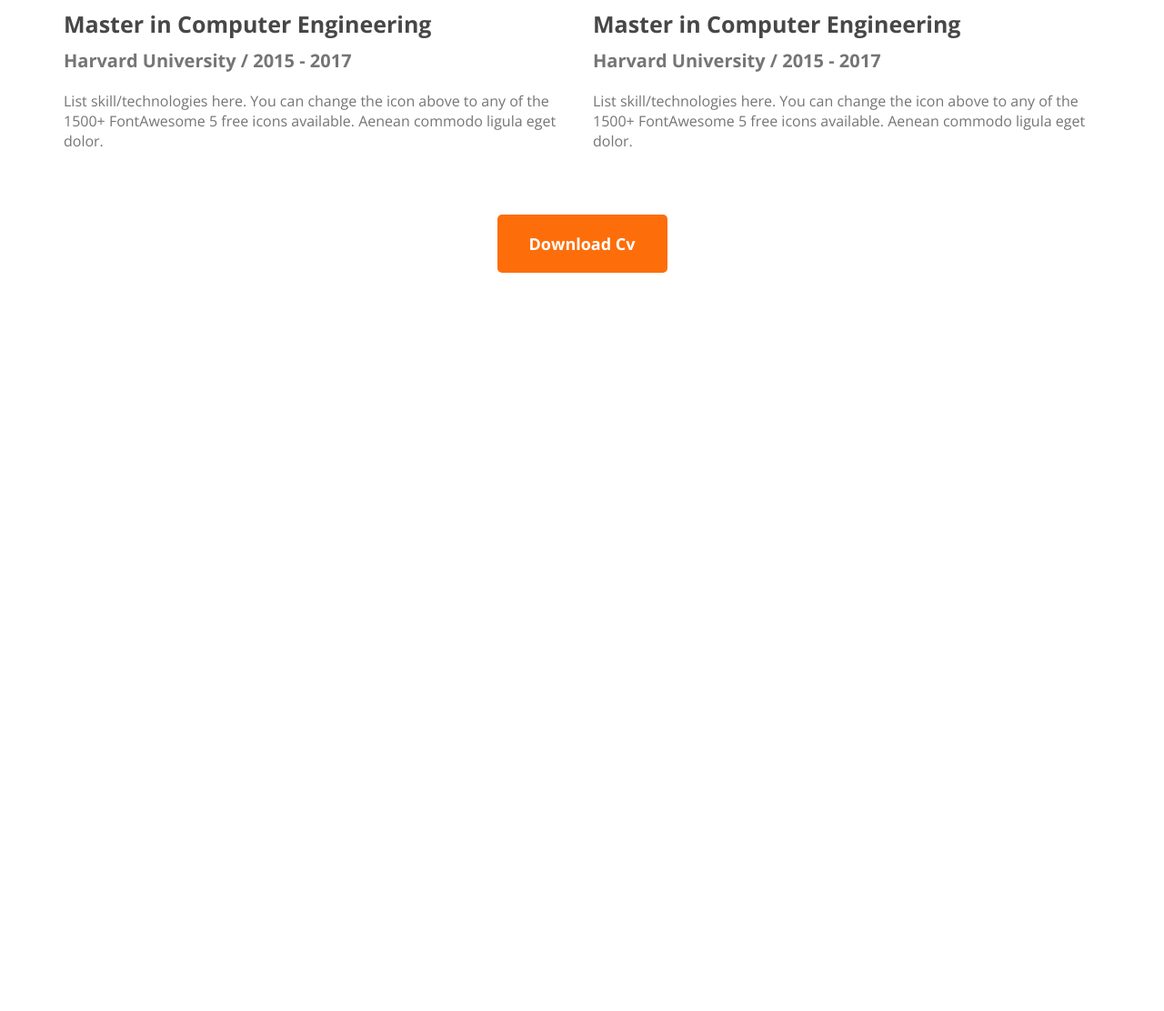
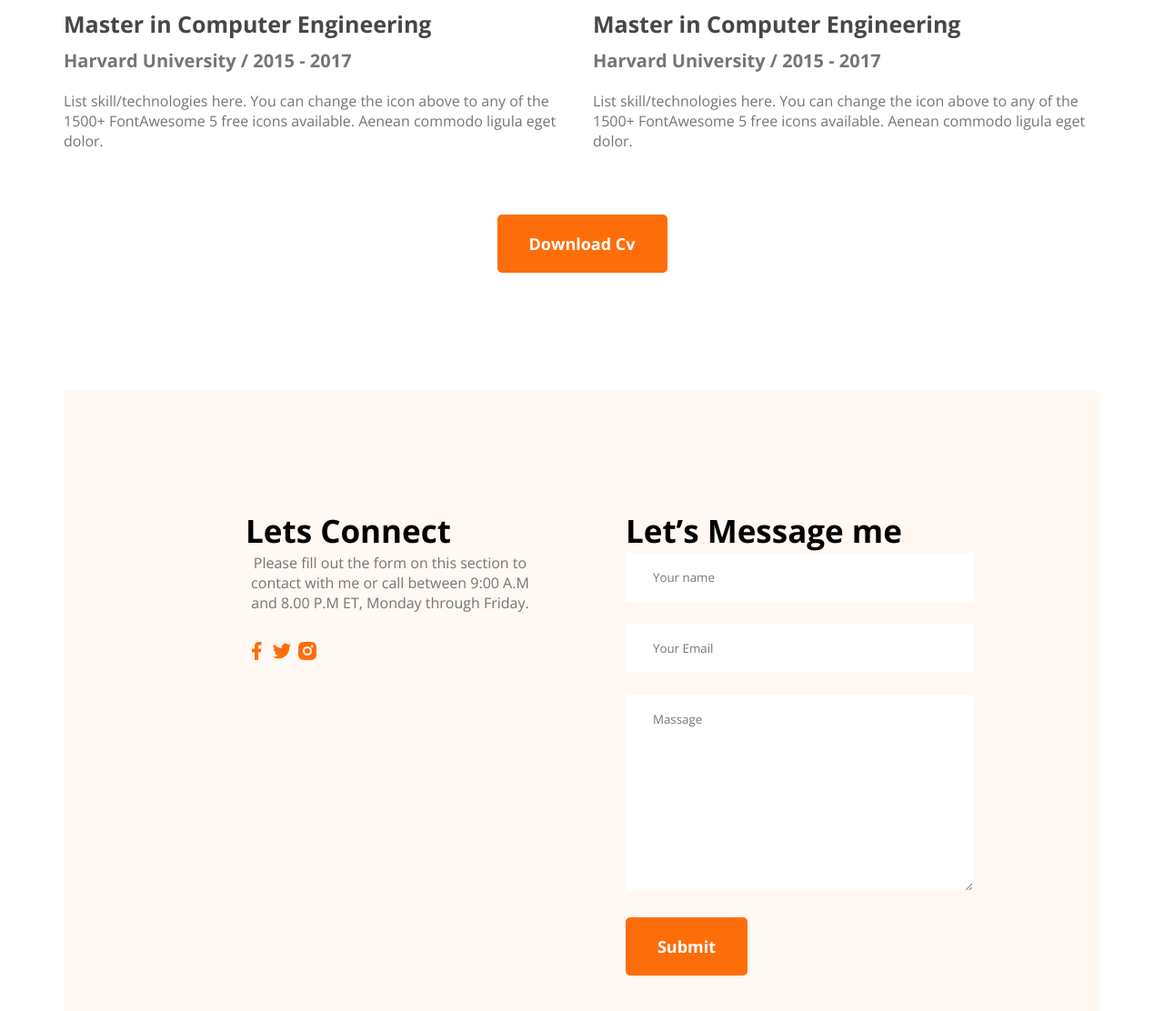
Before and after one commit to Shamsuzzaman7/my-protfolio, a plain HTML site: page index.html in a window 1280 px wide. Shown: the part 2727-3839 px from the top of the page at 91% size. Before the commit the page ends 3027 px from the top, so only its background shows below. Drawn offline with nearby package versions, Linux system fonts and the light colour scheme.

Commit message:
added contract

```diff
--- a/index.html
+++ b/index.html
@@ -144,6 +144,33 @@
             <button class="btn-primary">Download Cv</button>
         </div>
     </section>
+    <!--Contract section-->
+    <section class="contract">
+        <div class="contract-title">
+            <h3>Lets Connect</h3>
+            <p class="section-description">
+                Please fill out the form on this section to contact with me or call between 9:00 A.M and 8.00 P.M ET, Monday through Friday.
+            </p>
+            <a href="#">
+                <img src="images/icons/facebook.png" alt="">
+            </a>
+            <a href="#">
+                <img src="images/icons/twitter.png" alt="">
+            </a>
+            <a href="#">
+                <img src="images/icons/insta.png" alt="">
+            </a>
+        </div>
+        <div class="contract-title">
+            <h3>Let’s Message me</h3>
+            <form action="">
+                <input type="text" name="" id="" placeholder="Your name">
+                <input type="email" name="" id="" placeholder="Your Email">
+                <textarea name="" id="" cols="30" rows="10" placeholder="Massage"></textarea>
+                <input class="btn-primary" type="submit" value="Submit">
+            </form>
+        </div>
+    </section>
     </main>
 </body>
 </html>
--- a/style/protfolio.css
+++ b/style/protfolio.css
@@ -175,3 +175,30 @@ padding: 30px;
     margin-top: 40px;
     text-align: center;
 }
+
+/*contract section*/
+.contract{
+    display: flex;
+    gap: 100px;
+    background-color:#FFF8F3;
+    padding: 130px 200px;
+}
+.contract-title h3{
+font-family: 'Open Sans';
+font-style: normal;
+font-weight: 700;
+font-size: 35px;
+line-height: 48px;
+}
+.contract .contract-title{
+    text-align: left;
+}
+.contract input[type="text"], input[type="email"], textarea{
+    margin-bottom: 24px;
+    border: 0;
+    width: 100%;
+    padding: 18px 30px;
+}
+.contract a{
+    text-decoration: none;
+}
```
